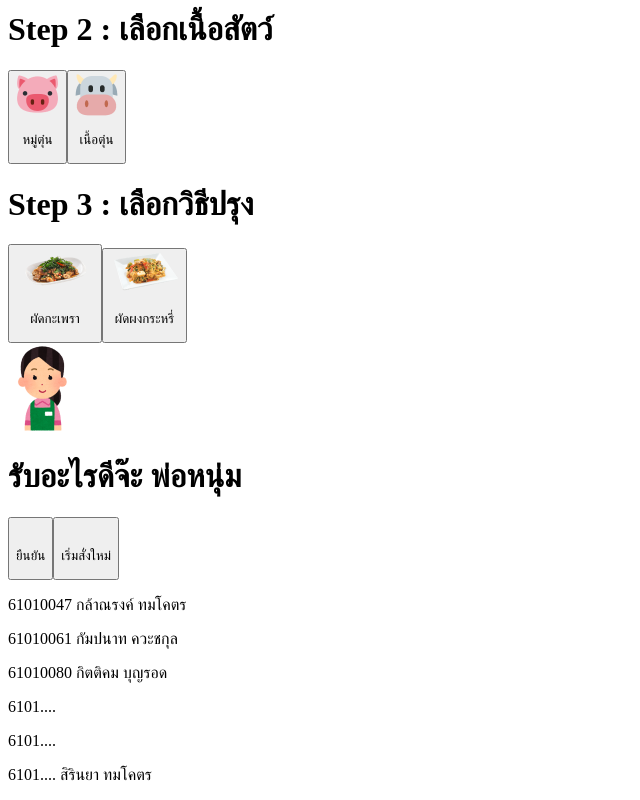
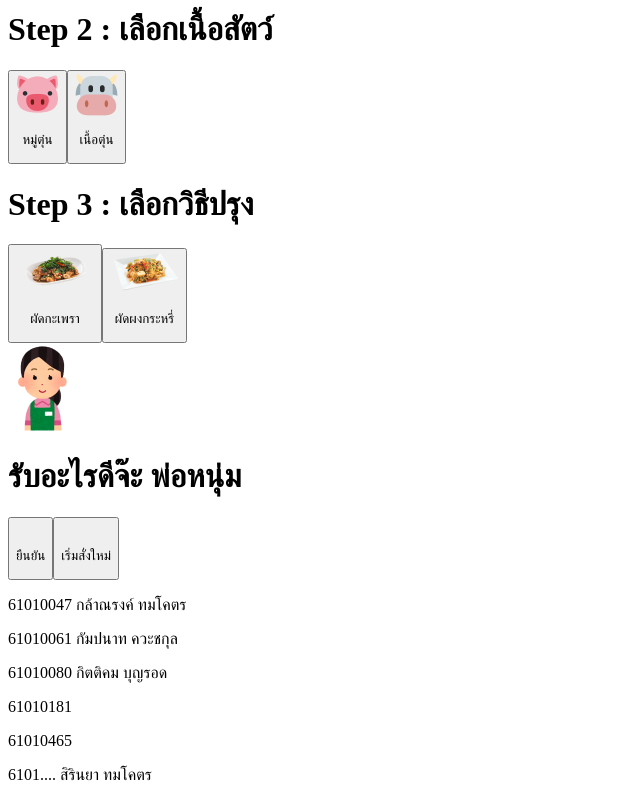
Before and after one commit to myNameIsPK/tomtun, a React (Create React App) app: page / in a window 1280 px wide. Shown: the part 518-1318 px from the top of the page, without its empty margins (0-640 px from the left). Built offline with nearby package versions, Linux system fonts and the light colour scheme.

Commit message:
btn comp

```diff
--- a/src/App.js
+++ b/src/App.js
@@ -1,12 +1,24 @@
 import Container1 from"./component/Container1"
 import Container2 from"./component/Container2"
+import GlobalState from './component/GlobalState';
+import React,{useState} from 'react'
 
 function App() {
+  const [state, setState] = useState({
+    rice:false,
+    mama:false,
+    pork:false,
+    beef:false,
+    krapao:false,
+    karee:false})
+
   return (
-    <div className="app">
-      <Container1/>
-      <Container2/>
-    </div>
+    <GlobalState.Provider value={[state,setState]}>
+        <div className="app">
+          <Container1/>
+          <Container2/>
+        </div>
+    </GlobalState.Provider>
   );
 }
 
--- a/src/component/Button.js
+++ b/src/component/Button.js
@@ -1,6 +1,6 @@
-const Button = ({text,src_pic}) => {
+const Button = ({text,src_pic,onClick}) => {
     return (
-        <button>
+        <button onClick = {onClick}>
             <span className = 'circle'>
                 <img src={src_pic}/>
             </span>
--- /dev/null
+++ b/src/component/GlobalState.js
@@ -0,0 +1,5 @@
+import React from 'react';
+
+const GlobalState = React.createContext([{}, () => {}]);
+
+export default GlobalState;
--- a/src/component/Member.js
+++ b/src/component/Member.js
@@ -4,8 +4,8 @@ const Member = () => {
             <p>61010047 กล้าณรงค์ ทมโคตร</p>
             <p>61010061 กัมปนาท ควะชกุล</p>
             <p>61010080 กิตติคม บุญรอด</p>
-            <p>6101.... </p>
-            <p>6101.... </p>
+            <p>61010181 </p>
+            <p>61010465 </p>
             <p>6101.... สิรินยา ทมโคตร</p>
         </footer>
     )
--- a/src/component/Menu.js
+++ b/src/component/Menu.js
@@ -10,7 +10,42 @@ import pic_beef from './pic/beef.png'
 import pic_kapao from './pic/sweet basil.png'
 import pic_karee from './pic/Curry powder.png'
 
+import GlobalState from './GlobalState';
+import React, { useContext} from 'react';
+
 const Menu = () => {
+    const [state, setState] = useContext(GlobalState);
+
+    const ch = () =>{
+        console.log(state)
+    }
+    const Click_rice = () =>{
+        setState({...state,rice : true,mama : false})
+    }
+    const Click_mama = () =>{
+        setState({...state,mama : true,rice : false})
+    }
+    const Click_pork = () =>{
+        setState({...state,pork : true,beef : false})
+    }
+    const Click_beef = () =>{
+        setState({...state,beef : true,pork : false})
+    }
+    const Click_krapao = () =>{
+        setState({...state,krapao : true,karee : false})
+    }
+    const Click_karee = () =>{
+        setState({...state,karee : true,krapao : false})
+    }
+    const reset = () =>{
+        setState({
+            rice:false,
+            mama:false,
+            pork:false,
+            beef:false,
+            krapao:false,
+            karee:false})
+    }
     return (
         <div className = 'menu'>
             <Headmenu className = 'head_menu' aunt_head = {pic_auntheader}/>
@@ -20,7 +55,9 @@ const Menu = () => {
             textfood1 = 'ข้าว'
             textfood2 = 'มาม่า'
             pic1 = {pic_rice}
-            pic2 = {pic_mama}/>
+            pic2 = {pic_mama}
+            onClick1 = {Click_rice}
+            onClick2 = {Click_mama}/>
             <Step
             className = 'step 2'
             text_step = 'Step 2 : เลือกเนื้อสัตว์'
@@ -28,7 +65,8 @@ const Menu = () => {
             textfood2 = 'เนื้อตุ๋น'
             pic1 = {pic_pork}
             pic2 = {pic_beef}
-            />
+            onClick1 = {Click_pork}
+            onClick2 = {Click_beef}/>
             <Step
             className = 'step 3'
             text_step = 'Step 3 : เลือกวิธีปรุง'
@@ -36,10 +74,13 @@ const Menu = () => {
             textfood2 = 'ผัดผงกระหรี่'
             pic1 = {pic_kapao}
             pic2 = {pic_karee}
-            />
+            onClick1 = {Click_krapao}
+            onClick2 = {Click_karee}/>
+
             <Conversation />
-            <Button text = 'ยืนยัน'/>
-            <Button text = 'เริ่มสั่งใหม่'/>
+
+            <Button text = 'ยืนยัน' onClick = {ch}/>
+            <Button text = 'เริ่มสั่งใหม่' onClick = {reset}/>
         </div>
     )
 }
--- a/src/component/OutputString.js
+++ b/src/component/OutputString.js
@@ -2,7 +2,7 @@ const OutputString = () => {
     return (
         <div className = "outputstring">
             <h1>Input String</h1>
-            <p>tomtun tomtun tomtun tomtun tomtun tomtuns</p>
+            <p>test test test test test test test</p>
         </div>
     )
 }
--- a/src/component/Step.js
+++ b/src/component/Step.js
@@ -1,10 +1,11 @@
 import Button from './Button'
-const Step = ({text_step,textfood1,textfood2,pic1,pic2}) => {
+
+const Step = ({text_step,textfood1,textfood2,pic1,pic2,onClick1,onClick2}) => {
     return (
         <div>
             <h1 className = 'step1'>{text_step}</h1>
-            <Button text = {textfood1} src_pic = {pic1}/>
-            <Button text = {textfood2} src_pic = {pic2}/>
+            <Button text = {textfood1} src_pic = {pic1} onClick = {onClick1}/>
+            <Button text = {textfood2} src_pic = {pic2} onClick = {onClick2}/>
         </div>
     )
 }
```
Also changed, not shown: src/component/Aunt.js (deleted), src/component/Confirm.js (deleted).
